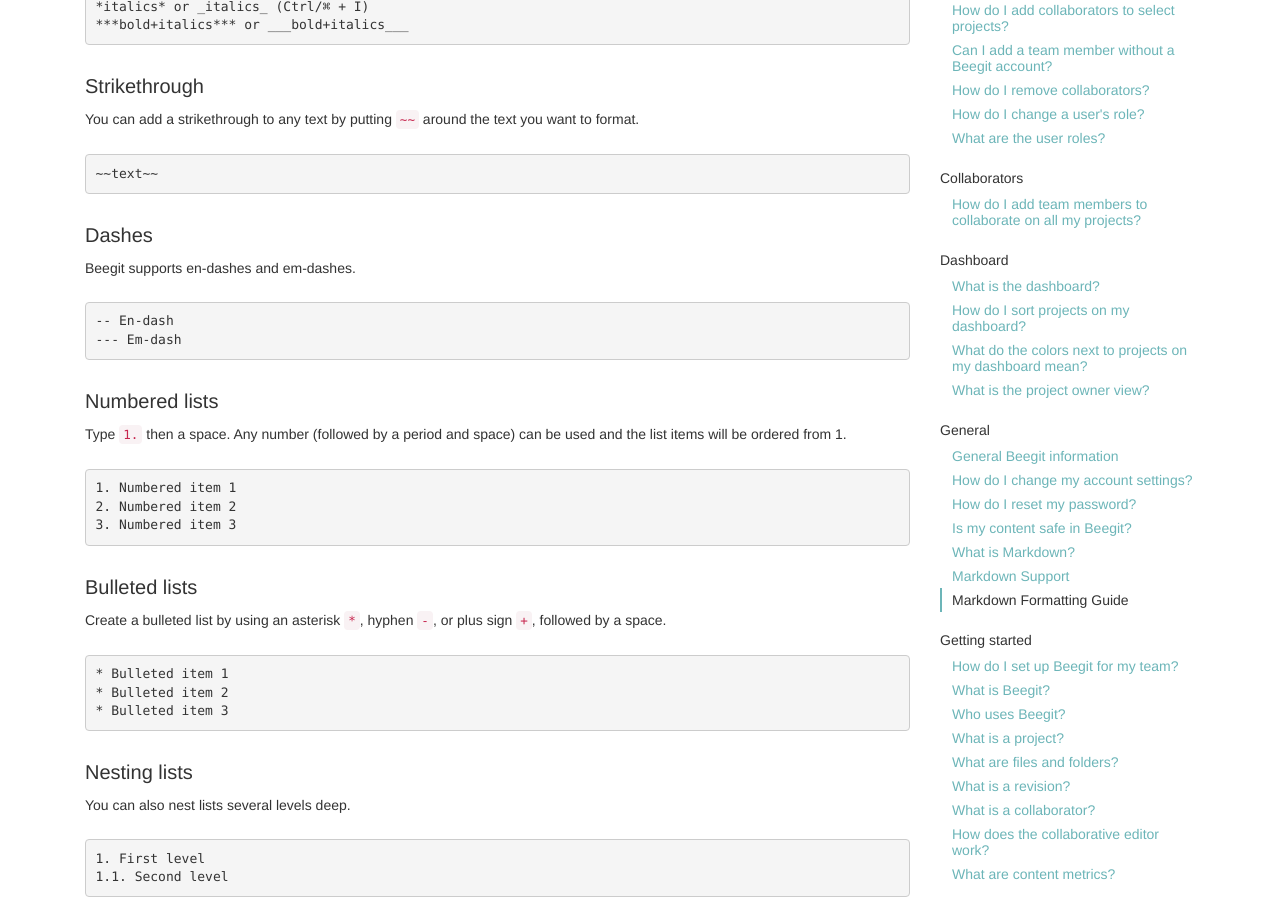
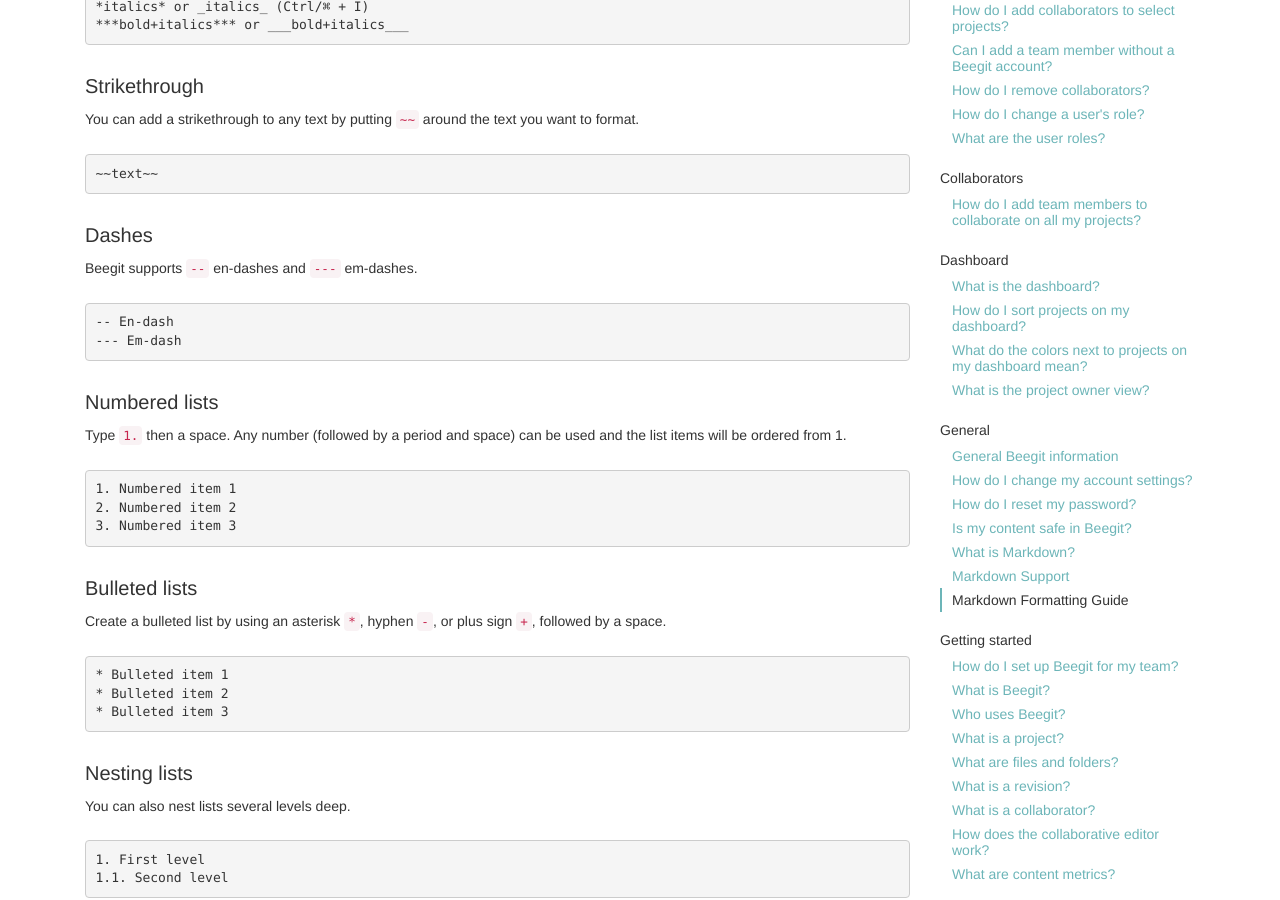
Before and after one commit to sancsoft/help.beegit.com, a Jekyll site: the page built from general/_posts/2014-11-01-markdown-formatting-guide.md, in a window 1280 px wide and 900 px high, scrolled down 527 px. Built offline with Jekyll 4.4.1, drawn with Linux system fonts in a browser that asks for light colours; nearby versions of some CDN libraries; comment, search, counter and statistics services are not loaded.

````diff
--- a/general/_posts/2014-11-01-markdown-formatting-guide.md
+++ b/general/_posts/2014-11-01-markdown-formatting-guide.md
@@ -39,7 +39,7 @@ You can add a strikethrough to any text by putting `~~` around the text you want
 ```
 
 ### Dashes
-Beegit supports en-dashes and em-dashes.
+Beegit supports `--` en-dashes and `---` em-dashes.
 
 ```
 -- En-dash
````
